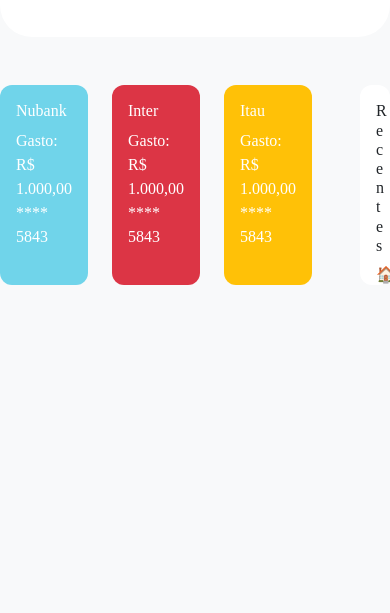
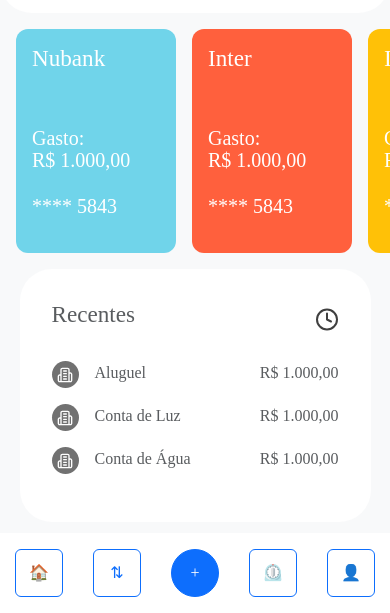
Before and after one commit to Vinicius-SO/Fintech-Fiap, a plain HTML site: page index.html in a window 390 px wide. Shown: the part 231-844 px from the top of the page. Drawn offline with nearby package versions, Linux system fonts and the light colour scheme; a web font is replaced by a local one.

Commit message:
Fix: Recents section not going responsive

```diff
--- a/index.html
+++ b/index.html
@@ -16,10 +16,10 @@
     <link rel="stylesheet" href="styles.css">
 
   </head>
-  <body class="bg-light">
-      <main class="overflow-x-hidden ">
+  <body class="bg-light ">
+      <main class="">
           <!-- Cabeçalho -->
-          <header class="w-100 m-0 d-flex justify-content-center align-items-center flex-column bg-white rounded-bottom-5 mb-5 pb-4">
+          <header class="w-100 m-0 d-flex justify-content-center align-items-center flex-column bg-white rounded-bottom-5 mb-md-5 mb-3 pb-md-4">
             <container class="text-center">
               <div class="d-flex justify-content-center align-items-center my-4">
                 <h5 class="fs-2 text-muted">Outubro</h5>
@@ -28,7 +28,7 @@
                 <h3 class="text-muted">Saldo: <strong class="fs-1 ml-1">R$ 2.000,00</strong></h3>
             </container>
             <!-- Entradas e Saídas -->
-            <container class="d-flex justify-content-around my-4 gap-5">
+            <container class="d-flex justify-content-around my-4 gap-3 gap-md-5">
               <div class="d-flex align-items-center gap-3">
                 <div class="circle blue"><img src="./assets/arrow.svg" alt="seta para cima"></div>
                   <div class="ml-2">
@@ -46,51 +46,63 @@
             </container>
           </header>
 
-          <content class="w-100 d-flex justify-content-center align-items-center gap-5 h-100">
+          <content class=" w-70 h-100 d-flex justify-content-evenly align-items-center margin-auto flex-column flex-md-row overflow-x-auto">
             <!-- Cartões -->
-            <div class="d-flex gap-4 h-100">
+            <div class="card-conteiner d-flex gap-3 h-100 mb-3 mb-md-0 px-3">
                   <div class="card text-white blue border-0">
-                      <div class="card-body">
-                          <h6 class="card-title">Nubank</h6>
-                          <p class="mb-0">Gasto: R$ 1.000,00</p>
-                          <p>**** 5843</p>
+                      <div class="card-body ">
+                          <h6 class="fs-3 mb-1">Nubank</h6>
+                          <div>
+                            <p class="mb-gasto fs-5">Gasto:</p>
+                            <p class="fs-5">R$ 1.000,00</p>
+                            <p class="fs-5">**** 5843</p>
+                          </div>
                       </div>
                   </div>
 
-                  <div class="card text-white bg-danger">
+                  <div class="card text-white orange">
                       <div class="card-body">
-                          <h6 class="card-title">Inter</h6>
-                          <p class="mb-0">Gasto: R$ 1.000,00</p>
-                          <p>**** 5843</p>
+                          <h6 class=" fs-3 mb-1">Inter</h6>
+                          <div>
+                            <p class="mb-gasto fs-5">Gasto:</p>
+                            <p class="fs-5">R$ 1.000,00</p>
+                            <p class="fs-5">**** 5843</p>
+                          </div>
                       </div>
                   </div>
 
 
                   <div class="card text-white bg-warning">
                       <div class="card-body">
-                          <h6 class="card-title">Itau</h6>
-                          <p class="mb-0">Gasto: R$ 1.000,00</p>
-                          <p>**** 5843</p>
+                          <h6 class="fs-3 mb-1">Itau</h6>
+                          <div>
+                            <p class="mb-gasto fs-5">Gasto:</p>
+                            <p class="fs-5">R$ 1.000,00</p>
+                            <p class="fs-5">**** 5843</p>
+                          </div>
                       </div>
                   </div>
 
             </div>
             <!-- Recentes -->
-            <div class="card">
-                <div class="card-body">
-                    <h6>Recentes</h6>
-                    <ul class="list-unstyled mb-0">
-                        <li class="d-flex justify-content-between">
-                            <span>🏠 Aluguel</span>
+            <div class="w-25 w-sm-75 h-auto p-3 bg-white rounded-5 recents overflow-hidden">
+                <div class=" card-body w-100">
+                    <div class="w-100 d-flex text-muted justify-content-between align-items-center mb-4">
+                      <h3 class="text-muted">Recentes</h3>
+                      <img src="./assets/lucide_clock.svg" alt="clock">
+                    </div>
+                    <ul class="list-unstyled mb-0 text-muted">
+                        <li class="d-flex justify-content-between mb-3">
+                            <div class="d-flex gap-3"><div class="circle gray"><img src="./assets/lucide_building-2.svg" alt="building"></div><span>Aluguel</span></div>
                             <span>R$ 1.000,00</span>
                         </li>
-                        <li class="d-flex justify-content-between">
-                            <span>💡 Conta De Luz</span>
-                            <span>R$ 200,00</span>
+                        <li class="d-flex justify-content-between mb-3">
+                          <div class="d-flex gap-3"><div class="circle gray"><img src="./assets/lucide_building-2.svg" alt="building"></div><span>Conta de Luz</span></div>
+                          <span>R$ 1.000,00</span>
                         </li>
-                        <li class="d-flex justify-content-between">
-                            <span>💧 Conta De Água</span>
-                            <span>R$ 100,00</span>
+                        <li class="d-flex justify-content-between mb-3">
+                          <div class="d-flex gap-3"><div class="circle gray"><img src="./assets/lucide_building-2.svg" alt="building"></div><span>Conta de Água</span></div>
+                          <span>R$ 1.000,00</span>
                         </li>
                     </ul>
                 </div>
@@ -98,13 +110,13 @@
           </content>
 
           <!-- Menu inferior -->
-          <!-- <div class="d-flex justify-content-around py-3 mt-4 bg-white position-fixed bottom-0 w-100">
+          <div class="d-flex justify-content-around py-3 mt-4 bg-white position-fixed bottom-0 w-100">
               <button class="btn btn-outline-primary">🏠</button>
               <button class="btn btn-outline-primary">⇅</button>
               <button class="btn btn-primary rounded-circle">+</button>
               <button class="btn btn-outline-primary">⏲️</button>
               <button class="btn btn-outline-primary">👤</button>
-          </div> -->
+          </div>
         </main>
       <!-- Bootstrap JS -->
       <script src="https://cdn.jsdelivr.net/npm/bootstrap@5.3.0/dist/js/bootstrap.bundle.min.js"></script>
--- a/styles.css
+++ b/styles.css
@@ -48,18 +48,36 @@
   background-color: #FF603D;
 }
 
+.gray{
+  background-color: #717171;
+}
+
 .arrowDown{
   width: 24px;
 }
 
+.margin-auto{
+  margin: 0 auto;
+}
+
 .card {
+  display: flex;
+  align-items: start;
   border: 0;
   border-radius: 12px;
-  width: 30%;
-  height: 12.5rem;
+  width: 15%;
+  height: 14rem;
+  min-height: 12.5rem;
+  min-width: 10rem;
 }
 
+.mb-gasto{
+  margin-bottom: -.5rem;
+}
 .card-body {
+  display: flex;
+  flex-direction: column;
+  justify-content: space-between;
   padding: 1rem;
 }
 
@@ -77,3 +95,15 @@
   justify-content: center;
   font-size: 1.2rem;
 }
+
+
+@media (max-width: 600px) {
+  .recents{
+    min-width: 90%;
+  }
+
+  .card-conteiner{
+    overflow-x: auto;
+    width: 100%
+  }
+}
```
